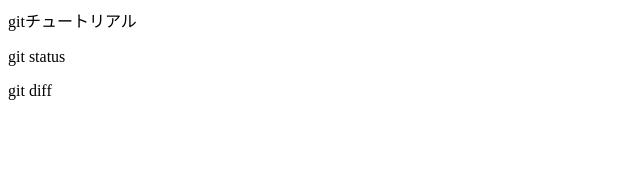
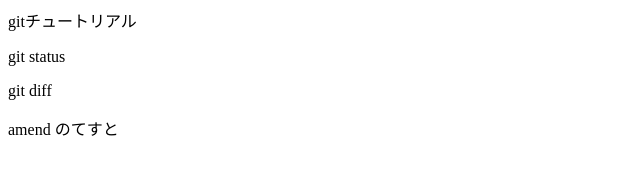
Before and after one commit to morino555/github_tutorial, a plain HTML site: page index.html in a window 1280 px wide. Shown: the whole page, without its empty margins (0-640 px from the left). Drawn offline with Linux system fonts and the light colour scheme.

Commit message:
amendテスト

```diff
--- a/index.html
+++ b/index.html
@@ -1,3 +1,4 @@
 <p>gitチュートリアル</p>
 <p>git status</p>
 <p>git diff</p>
+<p>amend のてすと
```
